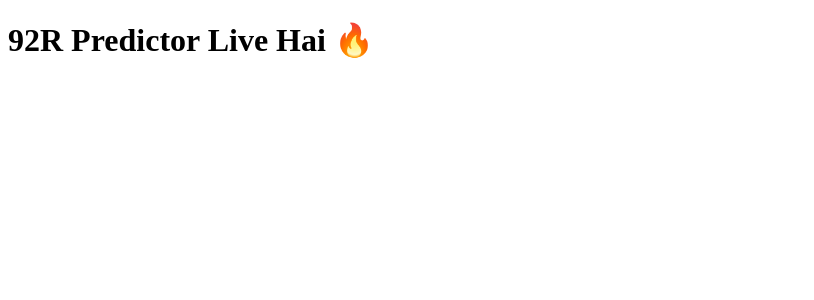
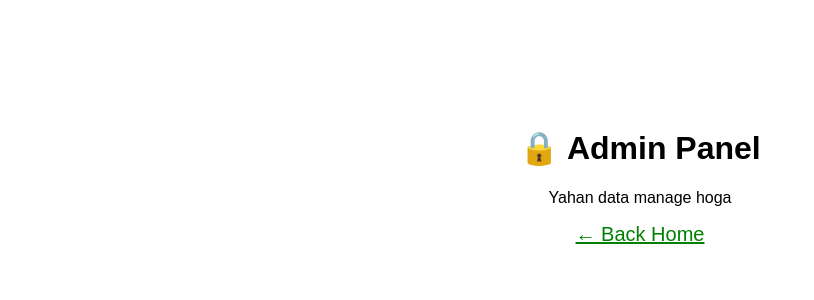
Before and after one commit to nehasajid43-bot/My-92r-prodictor, a Next.js app: page / in a window 1280 px wide. Shown: the top 300 px of the page, without its empty margins (0-814 px from the left). Built offline with nearby package versions, Linux system fonts and the light colour scheme.

Commit message:
Update page.jsx

```diff
--- a/app/page.jsx
+++ b/app/page.jsx
@@ -1,3 +1,9 @@
-export default function Home() {
-  return <h1>92R Predictor Live Hai 🔥</h1>
+export default function AdminPage() {
+  return (
+    <div style={{textAlign: 'center', paddingTop: '100px', fontFamily: 'Arial'}}>
+      <h1>🔒 Admin Panel</h1>
+      <p>Yahan data manage hoga</p>
+      <a href="/" style={{fontSize: '20px', color: 'green'}}>← Back Home</a>
+    </div>
+  )
 }
```
